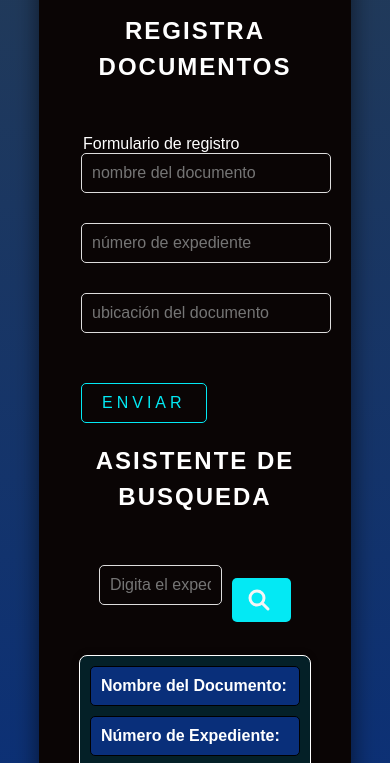
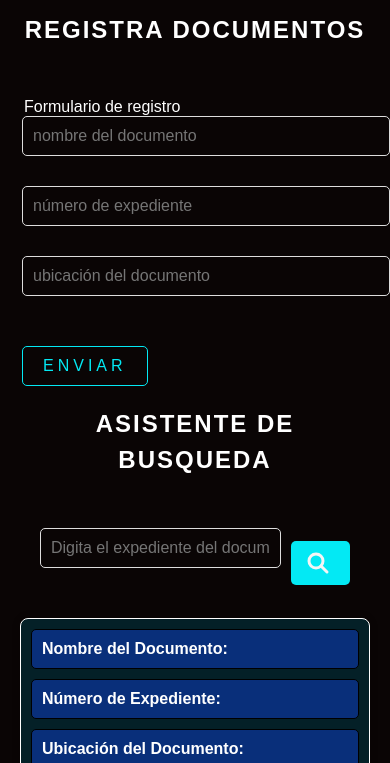
Before and after one commit to yudmerleonel/DOCUEMNTOS_MUNICIPALIDAD, a plain HTML site: page index.html in a window 390 px wide. Shown: the part 146-909 px from the top of the page. Drawn offline with nearby package versions, Linux system fonts and the light colour scheme.

Commit message:
Update style.css

```diff
--- a/assets/css/style.css
+++ b/assets/css/style.css
@@ -295,8 +295,9 @@ span:hover {
 /* Estilos para dispositivos móviles */
 @media screen and (max-width: 768px) {
     main {
-        max-width: 80%;
-        padding: 40px;
+        width: 100vw; /* Ancho del viewport para ocupar toda la pantalla */
+        box-sizing: border-box; /* Incluye el padding y border en el ancho total */
+        padding: 20px; /* Puedes ajustar el padding según tus necesidades */
     }
 
     .imagenes_cabecera_fila {
@@ -316,10 +317,9 @@ span:hover {
         margin-bottom: 10px;
     }
 
-    /* Nueva regla para el formulario para que no se vea afectado */
     form {
-        max-width: initial; /* Restablece el ancho máximo del formulario */
-        margin: initial; /* Restablece los márgenes del formulario */
+        max-width: initial;
+        margin: initial;
     }
 }
 
```
